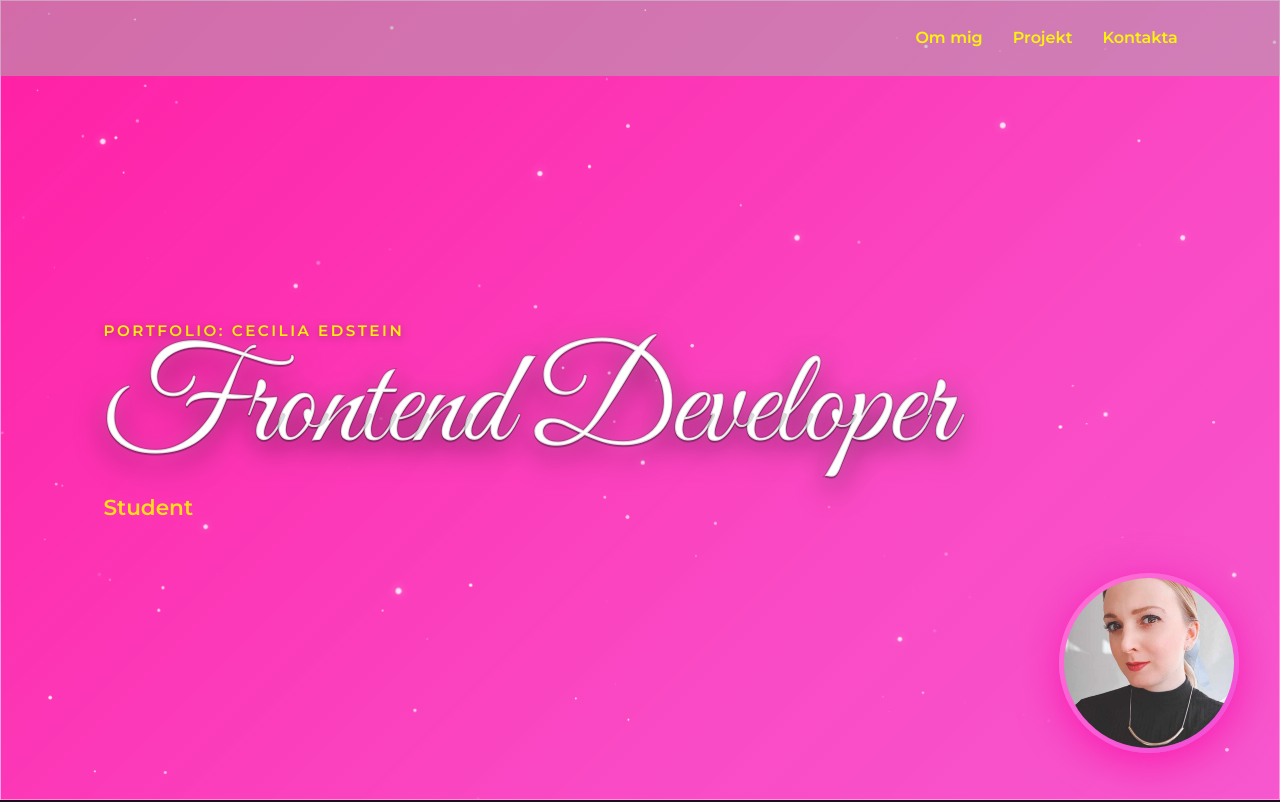
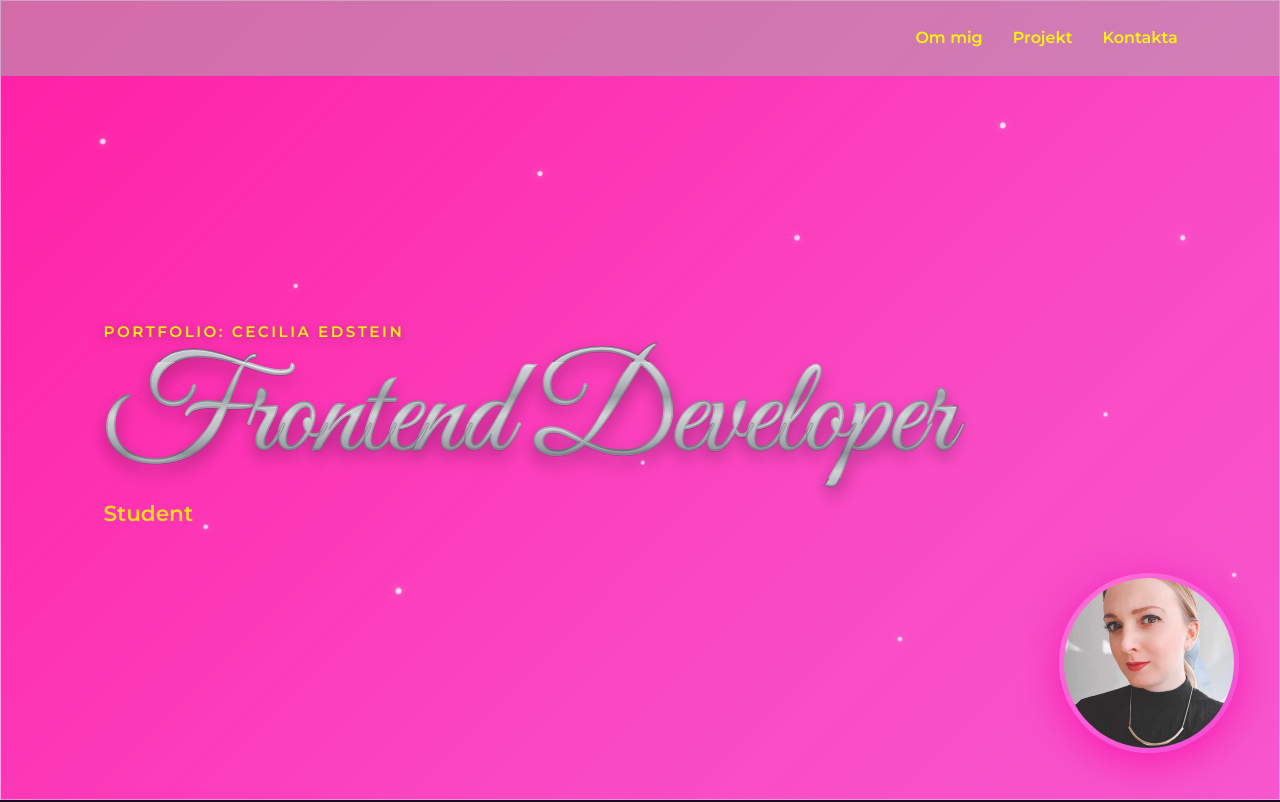
Before and after one commit to cedstein/Portfolio, a website built with Vite: page index.html in a window 1280 px wide. Shown: the top 802 px of the page. Built offline with nearby package versions, Linux system fonts and the light colour scheme; animation ran at ten frames a second; files whose address does not match are found by name.

Commit message:
refactor: enhance hero section layout and styling for improved visual appeal

```diff
--- a/index.html
+++ b/index.html
@@ -28,7 +28,7 @@
 
       <div class="hero-text">
         <p class="small">PORTFOLIO: CECILIA EDSTEIN</p>
-        <h1>Frontend Developer</h1>
+        <h1 data-text="Frontend Developer">Frontend Developer</h1>
         <p class="tag">Student</p>
       </div>
 
--- a/src/main.ts
+++ b/src/main.ts
@@ -1,4 +1,4 @@
 import "./style.scss";
-import { initStarsCanvas } from "./stars";
+/* import { initStarsCanvas } from "./stars";
 
-initStarsCanvas();
+initStarsCanvas(); */
--- a/src/stars.ts
+++ b/src/stars.ts
@@ -1,4 +1,4 @@
-type Star = {
+/* type Star = {
   x: number;
   y: number;
   size: number;
@@ -65,3 +65,4 @@
   createStars();
   draw();
 }
+ */
--- a/src/styles/_hero.scss
+++ b/src/styles/_hero.scss
@@ -31,6 +31,12 @@
     );
   background-size:160% 160%;
   border:1px solid rgba(255,255,255,0.4);
+}
+
+.hero-text{
+  display:flex;
+  flex-direction:column;
+  gap:18px;
 }
 
 .hero::after{
@@ -73,7 +79,7 @@
   color:rgba(255,251,0,0.95);
   font-weight:600;
   font-size:clamp(0.8rem,1.6vw,0.95rem);
-  margin-bottom:10px;
+  margin:0;
   text-shadow:0 2px 10px rgba(0,0,0,0.35);
 }
 
@@ -81,19 +87,48 @@
   font-family:'Great Vibes', cursive;
   font-weight:400;
   margin:0;
-  color:#fff;
+  position:relative;
+  isolation:isolate;
+  color:#d6dbe1;
 
   font-size:clamp(56px,10.5vw,180px);
   line-height:0.86;
   letter-spacing:-2px;
+  display:inline-block;
+  width:fit-content;
 
   text-shadow:
-    0 2px 0 rgba(0,0,0,0.25),
-    0 10px 30px rgba(0,0,0,0.6),
-    0 0 18px rgba(255,200,230,0.25),
-    0 0 60px rgba(255,100,170,0.08);
+    0 1px 0 rgba(255,255,255,0.28),
+    0 2px 0 rgba(84,90,98,0.28),
+    0 8px 18px rgba(0,0,0,0.22);
 
-  -webkit-text-stroke:2px rgba(0,0,0,0.15);
+  -webkit-text-stroke:1.5px rgba(82,88,96,0.34);
+}
+
+.hero h1::after{
+  content:attr(data-text);
+  position:absolute;
+  inset:0;
+  pointer-events:none;
+  background:
+    linear-gradient(
+      180deg,
+      #ffffff 0%,
+      #d9dde3 10%,
+      #8b9199 22%,
+      #fdfefe 34%,
+      #c6ccd3 46%,
+      #6f757d 58%,
+      #f8fafc 70%,
+      #a4abb3 84%,
+      #ffffff 100%
+    );
+  background-size:100% 135%;
+  background-position:center top;
+  -webkit-background-clip:text;
+  background-clip:text;
+  color:transparent;
+  -webkit-text-fill-color:transparent;
 }
 
 .hero .tag{
@@ -101,6 +136,7 @@
   max-width:58ch;
   font-weight:600;
   color:rgba(255,251,0,0.95);
+  margin:0;
   opacity:0.9;
 }
 
```
